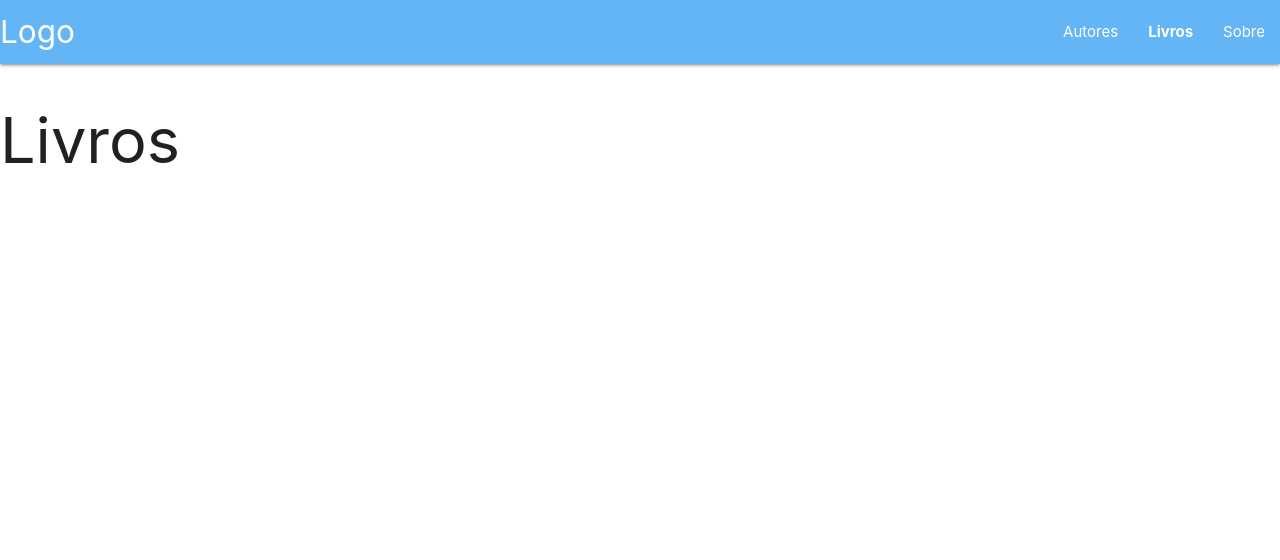
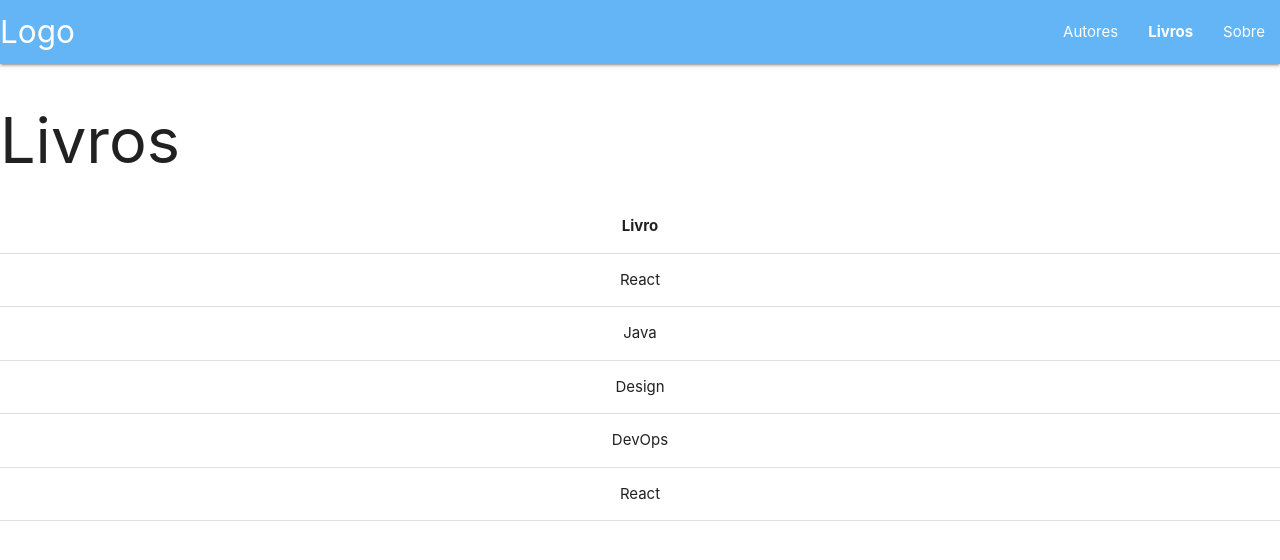
Before and after one commit to VLRTroll/Alura-React, a React (Create React App) app: page /livros in a window 1280 px wide. Shown: the top 560 px of the page. Built offline with nearby package versions, Linux system fonts and the light colour scheme.

Commit message:
Páginas de Autores e Livros Preenchidas

```diff
--- a/src/components/Autores.js
+++ b/src/components/Autores.js
@@ -1,13 +1,43 @@
 import React from 'react';
 import Header from './Header';
+import DataTable from './DataTable';
 
 // import { Container } from './styles';
 
 export default function Autores() {
+	const autores = [
+		{
+			nome: 'Paulo',
+			livro: 'React',
+			preco: '1002'
+		},
+		{
+			nome: 'Daniel',
+			livro: 'Java',
+			preco: '99'
+		},
+		{
+			nome: 'Marcos',
+			livro: 'Design',
+			preco: '150'
+		},
+		{
+			nome: 'Bruno',
+			livro: 'DevOps',
+			preco: '100'
+		},
+		{
+			nome: 'Vinicius',
+			livro: 'React',
+			preco: '500'
+		}
+	];
+
 	return (
 		<>
 			<Header />
 			<h1>Autores</h1>
+			<DataTable columnOrder={['nome']} content={autores} />
 		</>
 	);
 }
--- /dev/null
+++ b/src/components/DataTable.js
@@ -0,0 +1,41 @@
+import React from 'react';
+
+// import { Container } from './styles';
+
+const capitalizeFirstLetter = string =>
+	string.charAt(0).toUpperCase() + string.slice(1);
+
+const TableHead = ({ columns }) => {
+	return (
+		<thead>
+			<tr>
+				{columns.map((col, index) => (
+					<th key={index}>{capitalizeFirstLetter(col)}</th>
+				))}
+			</tr>
+		</thead>
+	);
+};
+
+const TableBody = ({ columnOrder, content }) => {
+	return (
+		<tbody>
+			{content.map((item, c_index) => (
+				<tr key={c_index}>
+					{columnOrder.map((col, col_index) => (
+						<td key={col_index}>{item[col]}</td>
+					))}
+				</tr>
+			))}
+		</tbody>
+	);
+};
+
+export default function DataTable({ columnOrder, content }) {
+	return (
+		<table className='centered highlight'>
+			<TableHead columns={columnOrder} />
+			<TableBody columnOrder={columnOrder} content={content} />
+		</table>
+	);
+}
--- a/src/components/Livros.js
+++ b/src/components/Livros.js
@@ -1,13 +1,43 @@
 import React from 'react';
 import Header from './Header';
+import DataTable from './DataTable';
 
 // import { Container } from './styles';
 
 export default function Livros() {
+	const autores = [
+		{
+			nome: 'Paulo',
+			livro: 'React',
+			preco: '1002'
+		},
+		{
+			nome: 'Daniel',
+			livro: 'Java',
+			preco: '99'
+		},
+		{
+			nome: 'Marcos',
+			livro: 'Design',
+			preco: '150'
+		},
+		{
+			nome: 'Bruno',
+			livro: 'DevOps',
+			preco: '100'
+		},
+		{
+			nome: 'Vinicius',
+			livro: 'React',
+			preco: '500'
+		}
+	];
+
 	return (
 		<>
 			<Header />
 			<h1>Livros</h1>
+			<DataTable columnOrder={['livro']} content={autores} />
 		</>
 	);
 }
```
